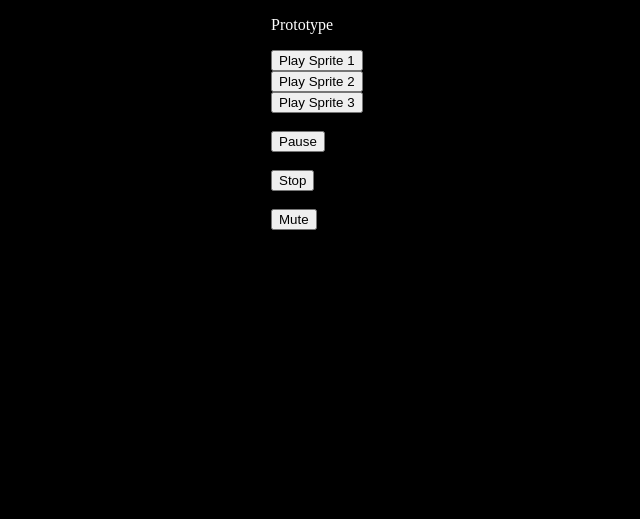
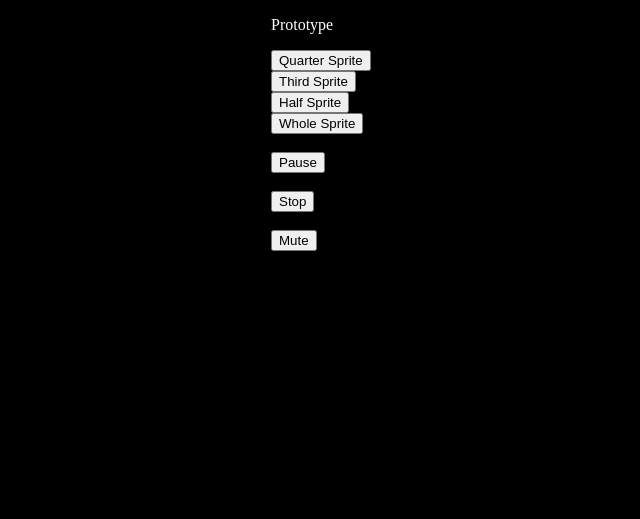
Before and after one commit to 3erry/3erry.github.io, a plain HTML site: page index.html in a window 1280 px wide. Shown: the whole page, without its empty margins (319-959 px from the left). Drawn offline with Linux system fonts and the light colour scheme; no server answers; files whose address does not match are found by name.

Commit message:
Final Fix

```diff
--- a/index.html
+++ b/index.html
@@ -8,11 +8,12 @@
 
 	<script type="text/javascript">
 	var sound = new Howl({
-		urls: ['test.mp3', 'test.ogg'],
+		urls: ['test2.mp3', 'test2.ogg'],
 		sprite: {
-    		blast: [9000, 22000],
-   			laser: [40000, 50000],
-    		weiner: [300000, 303000]
+    		half: [0, 2000],
+    		whole: [0, 4000],
+    		quarter: [0, 1000],
+    		third: [0, 1333]
   		}
 
 		});
@@ -29,9 +30,10 @@
 <body>
 	<div class="wrapper">
 		<p>Prototype</p>
-		<button onclick="sound.play('blast')">Play Sprite 1</button>
-		<button onclick="sound.play('laser')">Play Sprite 2</button>
-		<button onclick="sound.play('weiner')">Play Sprite 3</button>
+		<button onclick="sound.play('quarter')">Quarter Sprite</button>
+		<button onclick="sound.play('third')">Third Sprite</button>
+		<button onclick="sound.play('half')">Half Sprite</button>
+		<button onclick="sound.play('whole')">Whole Sprite</button>
 		<br>
 		<br>
 		<button onclick="sound.pause()">Pause</button>
```
Also changed, not shown: 1 other file.
